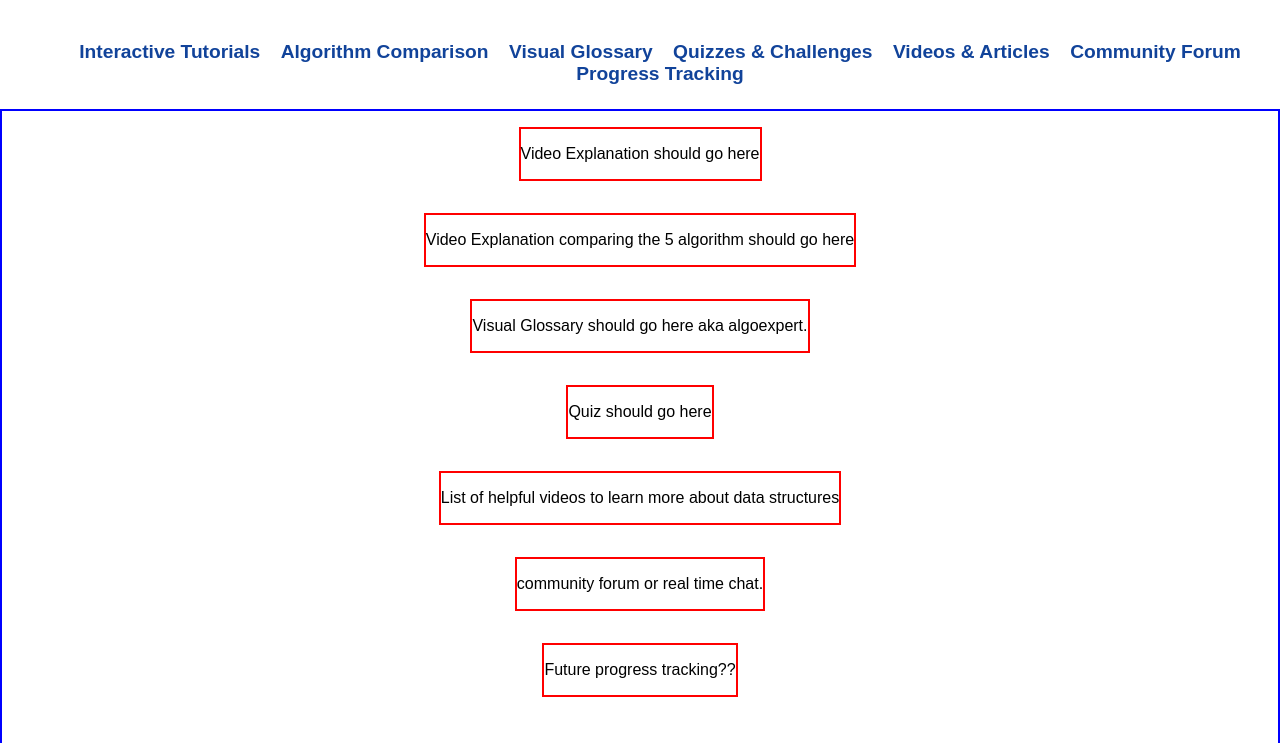
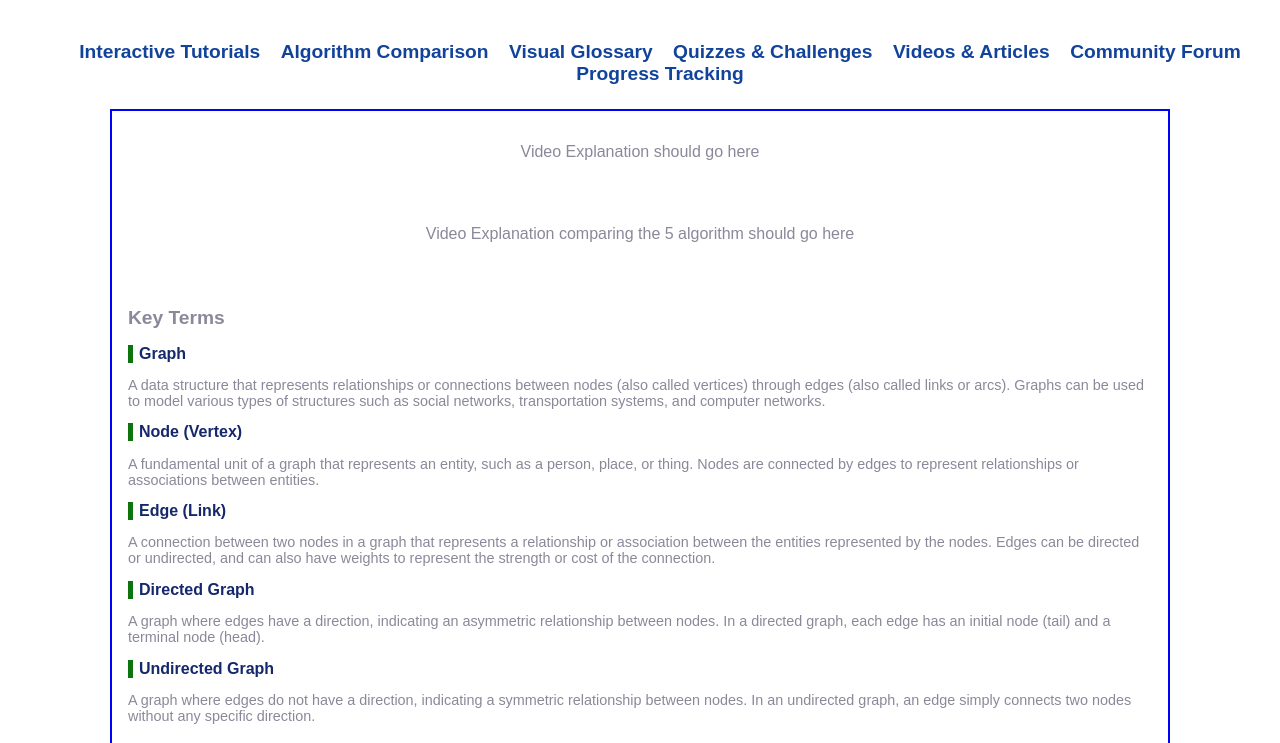
Before and after one commit to Davisino/Pathfinding-Visualizer-2, a website: page home.html in a window 1280 px wide. Shown: the part 209-952 px from the top of the page. Drawn offline with Linux system fonts and the light colour scheme.

Commit message:
feat: Add key terms glossary to pathfinding visualizer

```diff
--- a/home.html
+++ b/home.html
@@ -1,16 +1,14 @@
 <!DOCTYPE html>
 <html lang="en">
   <head>
-    <meta charset="UTF-8">
-    <meta http-equiv="X-UA-Compatible" content="IE=edge">
-    <meta name="viewport" content="width=device-width, initial-scale=1.0">
+    <meta charset="UTF-8" />
+    <meta http-equiv="X-UA-Compatible" content="IE=edge" />
+    <meta name="viewport" content="width=device-width, initial-scale=1.0" />
     <title>Pathfinding-Visualizer</title>
     <link rel="stylesheet" href="/css/home.css" />
     <link rel="stylesheet" href="/css/common.css" />
-
   </head>
   <body>
-
     <nav class="topBar">
       <div>
         <div class="logo-container">Logo</div>
@@ -22,7 +20,6 @@
         <div><a href="/about">About</a></div>
       </div>
     </nav>
-
 
     <div class="content">
       <header class="titleContent">
@@ -39,6 +36,8 @@
           <li><a href="#progress-tracking">Progress Tracking</a></li>
         </ul>
       </nav>
+
+      <!-- Main should be flex to not let expand sections to the end. -->
       <main>
         <section id="interactive-tutorials">
           <!-- Content for Interactive Tutorials -->
@@ -50,7 +49,51 @@
         </section>
         <section id="visual-glossary">
           <!-- Content for Visual Glossary -->
-          <p>Visual Glossary should go here aka algoexpert.</p>
+          <h2>Key Terms</h2>
+          <div>
+            <h2>Graph</h2>
+            <p>
+              A data structure that represents relationships or connections
+              between nodes (also called vertices) through edges (also called
+              links or arcs). Graphs can be used to model various types of
+              structures such as social networks, transportation systems, and
+              computer networks.
+            </p>
+          </div>
+
+          <div>
+            <h2>Node (Vertex)</h2>
+            <p>
+              A fundamental unit of a graph that represents an entity, such as a
+              person, place, or thing. Nodes are connected by edges to represent
+              relationships or associations between entities.
+            </p>
+          </div>
+          <div>
+            <h2>Edge (Link)</h2>
+            <p>
+              A connection between two nodes in a graph that represents a
+              relationship or association between the entities represented by
+              the nodes. Edges can be directed or undirected, and can also have
+              weights to represent the strength or cost of the connection.
+            </p>
+          </div>
+          <div>
+            <h2>Directed Graph</h2>
+            <p>
+              A graph where edges have a direction, indicating an asymmetric
+              relationship between nodes. In a directed graph, each edge has an
+              initial node (tail) and a terminal node (head).
+            </p>
+          </div>
+          <div>
+            <h2>Undirected Graph</h2>
+            <p>
+              A graph where edges do not have a direction, indicating a
+              symmetric relationship between nodes. In an undirected graph, an
+              edge simply connects two nodes without any specific direction.
+            </p>
+          </div>
         </section>
         <section id="quizzes-challenges">
           <!-- Content for Quizzes & Challenges -->
@@ -70,6 +113,5 @@
         </section>
       </main>
     </div>
-
   </body>
 </html>
--- a/public/css/home.css
+++ b/public/css/home.css
@@ -257,7 +257,9 @@ div.content > nav  a:hover {
 
 div.content > main {
   padding: 1rem;
+  width: 80%;
   display: flex;
+  margin: 0 auto;
   border: solid 2px blue;
   display: flex;
   flex-direction: column;
@@ -265,5 +267,28 @@ div.content > main {
 }
 div.content > main >  section {
   margin-bottom: 2rem;
-  border: solid 2px red;
+
 }
+
+
+/* MAIN */
+
+.content > main {
+  color: rgb(137, 137, 154);
+}
+.content > main section#visual-glossary div h2 {
+  color:rgb(21, 40, 108);
+  font-size: 1rem;
+  border-left: solid 5px rgb(13, 115, 13);
+  padding-left: 6px;
+  font-weight: bold;
+}
+.content > main section#visual-glossary div p {
+  font-weight: 500;
+  font-size: 0.9rem;
+}
+
+#visual-glossary > h2:first-child {
+  font-size: 1.2rem;
+
+}
```
Lines whose indentation alone changed are shown as unchanged.
